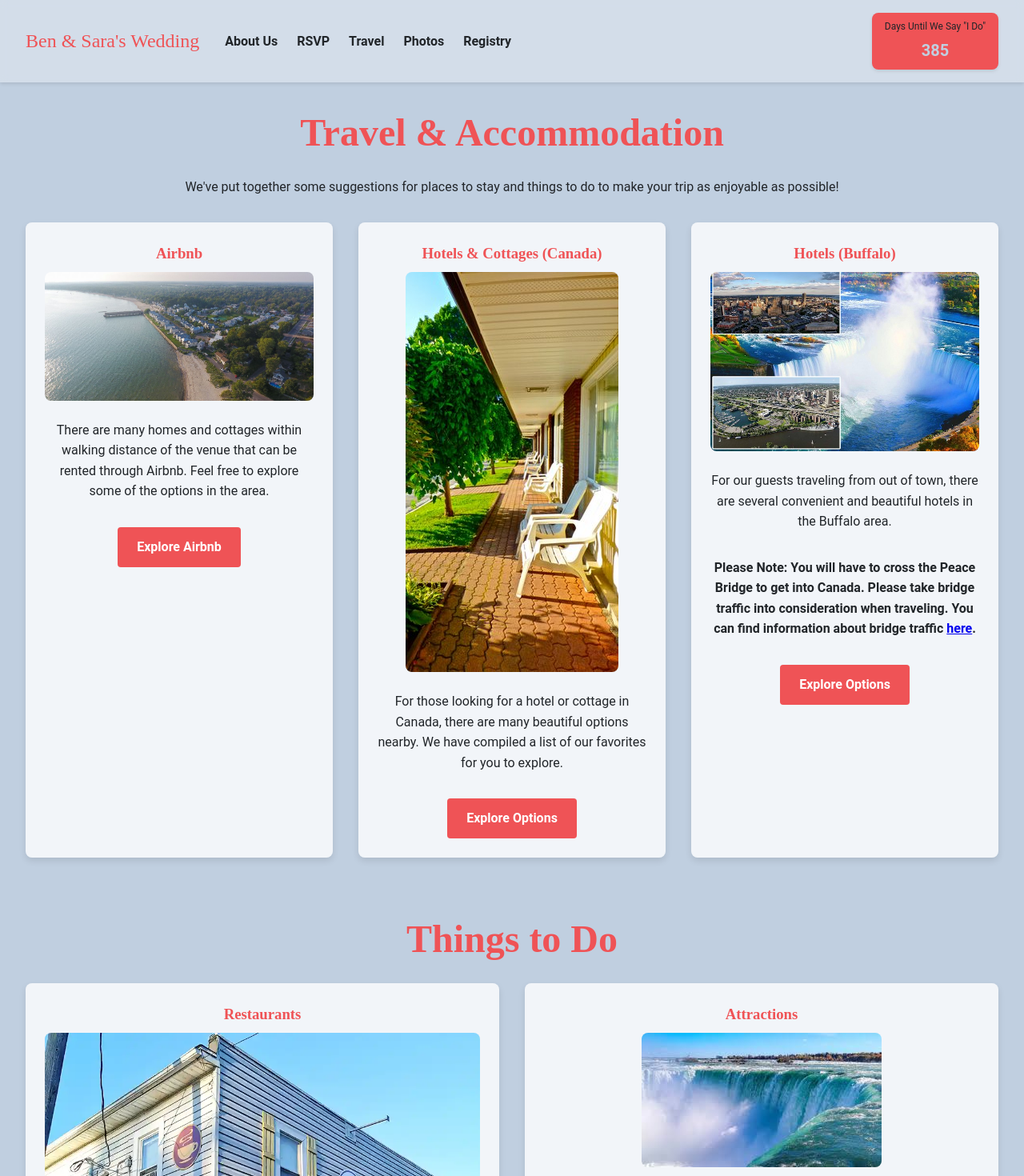
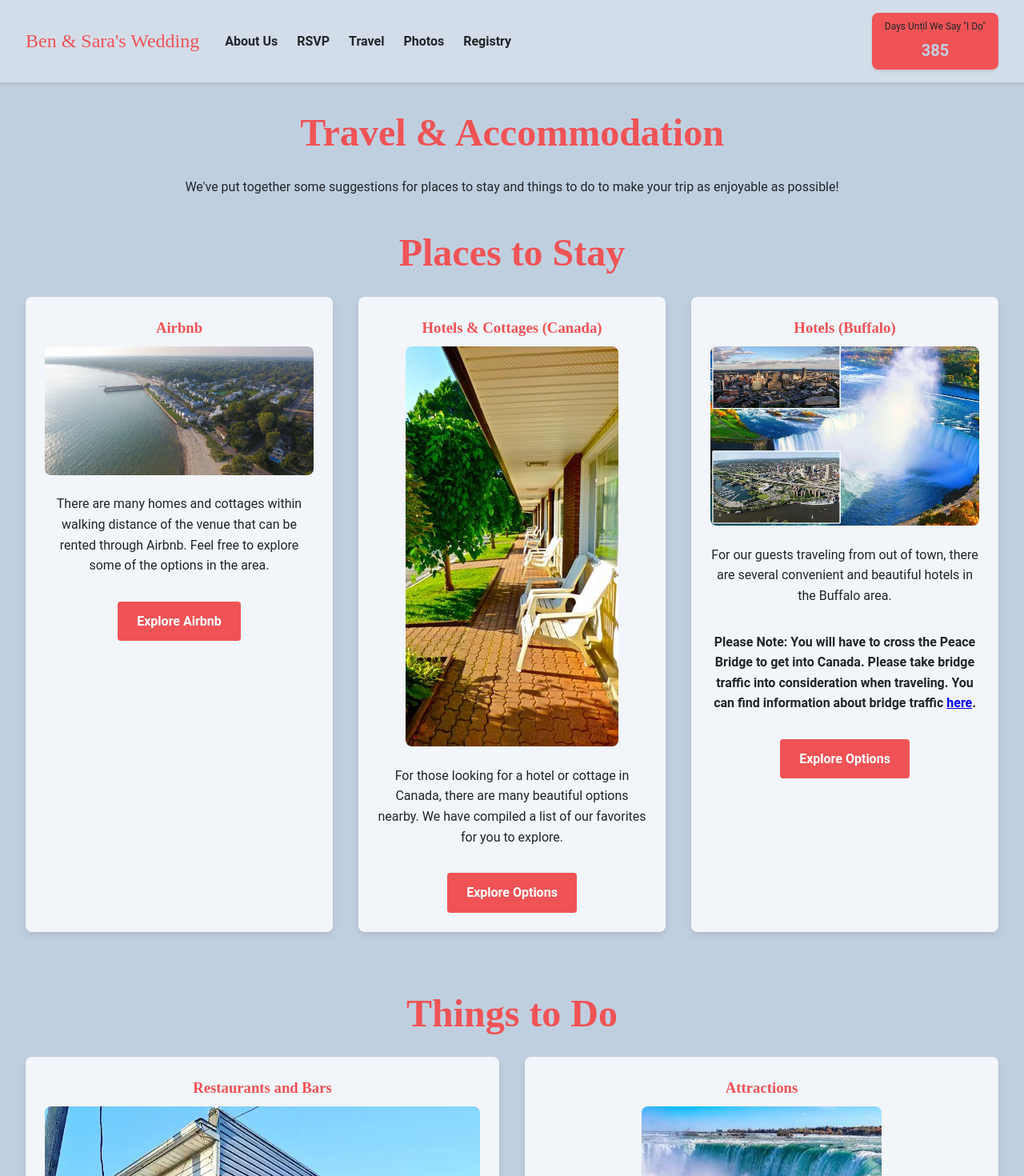
Before and after one commit to rinben/wedding-website, a React (Vite) app in the folder client/: page /travel in a window 1280 px wide. Shown: the top 1470 px of the page at 80% size. Built offline with nearby package versions, Linux system fonts and the light colour scheme.

Commit message:
Change title to "Restaurants and Bars"

```diff
--- a/client/src/components/Travel.jsx
+++ b/client/src/components/Travel.jsx
@@ -12,6 +12,7 @@ function Travel() {
         to make your trip as enjoyable as possible!
       </p>
 
+      <h2>Places to Stay</h2>
       <div className="travel-grid">
         <div className="travel-card">
           <h3>Airbnb</h3>
@@ -69,7 +70,7 @@ function Travel() {
       <h2>Things to Do</h2>
       <div className="travel-grid">
         <div className="travel-card">
-          <h3>Restaurants</h3>
+          <h3>Restaurants and Bars</h3>
           <img src="/restaurants-photo.webp" alt="Restaurants" />
           <p>
             Whether you are just looking for a drink or a great bite to eat,
```
